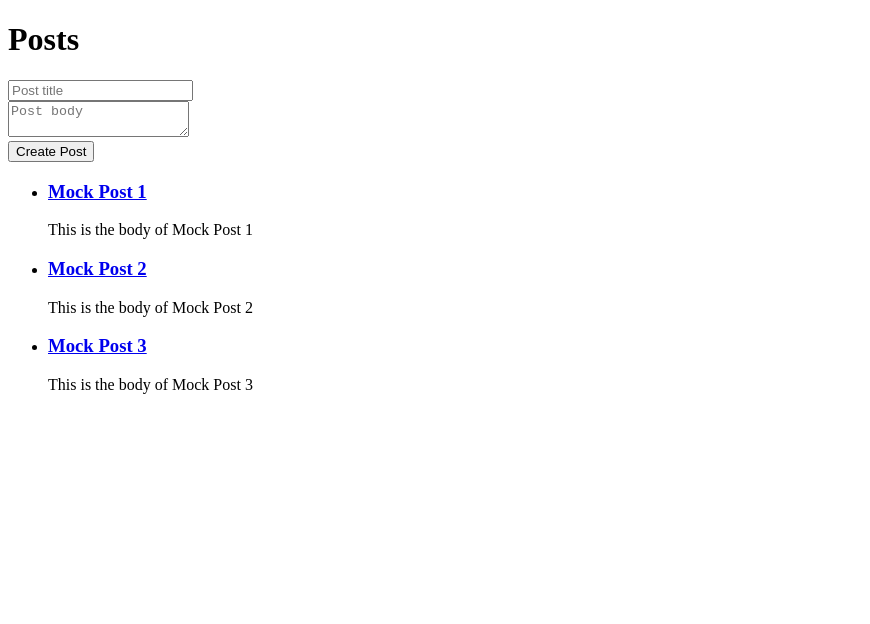
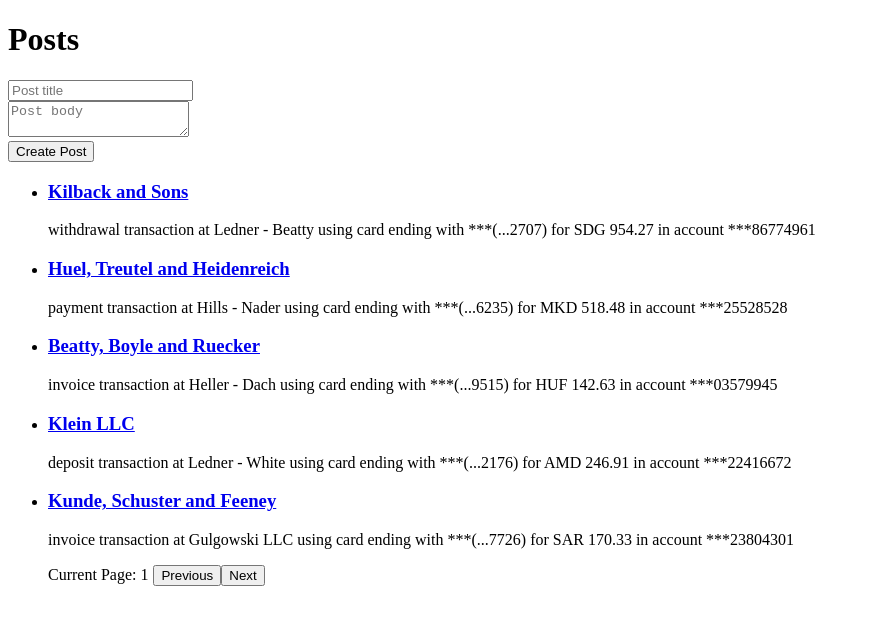
Before and after one commit to otabek/js-lab, a React (Vite) app: page / in a window 1280 px wide. Shown: the top 624 px of the page, without its empty margins (0-870 px from the left). Built offline with nearby package versions, Linux system fonts and the light colour scheme.

Commit message:
feat: posts pagination completed

```diff
--- a/package.json
+++ b/package.json
@@ -10,6 +10,7 @@
     "preview": "vite preview"
   },
   "dependencies": {
+    "@faker-js/faker": "^9.0.3",
     "@tanstack/react-query": "^5.56.2",
     "@tanstack/react-query-devtools": "^5.58.0",
     "react": "^18.3.1",
--- a/src/App.tsx
+++ b/src/App.tsx
@@ -1,138 +1,8 @@
-import React, { useState } from 'react'
-import { useMutation, useQuery, useQueryClient } from '@tanstack/react-query'
-import { createMockPost, fetchMockPosts, getPostById } from './data'
-
-function usePost(postId: number) {
-  return useQuery({
-    queryKey: ['post', postId],
-    queryFn: () => getPostById(postId),
-    enabled: !!postId,
-  })
-}
-
-const Post = ({
-  postId,
-  setPostId,
-}: {
-  postId: number
-  setPostId: React.Dispatch<React.SetStateAction<number>>
-}) => {
-  const { status, data, error, isFetching } = usePost(postId)
-
-  return (
-    <div>
-      <div>
-        <a onClick={() => setPostId(-1)} href="#">
-          Back
-        </a>
-      </div>
-      {!postId || status === 'pending' ? (
-        'Loading...'
-      ) : status === 'error' ? (
-        <span>Error: {error.message}</span>
-      ) : (
-        <>
-          <h1>{data?.title}</h1>
-          <div>
-            <p>{data?.body}</p>
-          </div>
-          <div>{isFetching ? 'Background Updating...' : ' '}</div>
-        </>
-      )}
-    </div>
-  )
-}
-
-const Posts = ({
-  setPostId,
-}: {
-  setPostId: React.Dispatch<React.SetStateAction<number>>
-}) => {
-  const queryClient = useQueryClient()
-  const [title, setTitle] = useState('')
-  const [body, setBody] = useState('')
-
-  const {
-    data: posts,
-    isLoading,
-    isError,
-  } = useQuery({ queryKey: ['posts'], queryFn: fetchMockPosts })
-
-  const mutation = useMutation({
-    mutationFn: createMockPost,
-    onSuccess: () => {
-      // Invalidate and refetch the posts query after a successful mutation
-      queryClient.invalidateQueries({ queryKey: ['posts'] })
-    },
-  })
-
-  const handleSubmit = (e: React.FormEvent) => {
-    e.preventDefault()
-    mutation.mutate({
-      title,
-      body,
-      userId: 1, // default user ID
-      id: Date.now(),
-    })
-    setTitle('')
-    setBody('')
-  }
-
-  if (isLoading) return <div>Loading...</div>
-  if (isError) return <div>Error loading posts</div>
-
-  return (
-    <div>
-      <h1>Posts</h1>
-
-      <form onSubmit={handleSubmit}>
-        <div>
-          <input
-            type="text"
-            placeholder="Post title"
-            value={title}
-            onChange={(e) => setTitle(e.target.value)}
-          />
-        </div>
-        <div>
-          <textarea
-            placeholder="Post body"
-            value={body}
-            onChange={(e) => setBody(e.target.value)}
-          />
-        </div>
-        <button type="submit">Create Post</button>
-      </form>
-
-      <ul>
-        {posts?.map((post) => (
-          <li key={post.id}>
-            <a
-              onClick={() => setPostId(post.id)}
-              href="#"
-              style={
-                // We can access the query data here to show bold links for
-                // ones that are cached
-                queryClient.getQueryData(['post', post.id])
-                  ? {
-                      fontWeight: 'bold',
-                      color: 'green',
-                    }
-                  : {}
-              }
-            >
-              <h3>{post.title}</h3>
-            </a>
-            <p>{post.body}</p>
-          </li>
-        ))}
-      </ul>
-    </div>
-  )
-}
+import React from "react";
+import { Post, Posts } from "./components";
 
 const App = () => {
-  const [postId, setPostId] = React.useState(-1)
+  const [postId, setPostId] = React.useState(-1);
 
   return (
     <div>
@@ -142,7 +12,7 @@ const App = () => {
         <Posts setPostId={setPostId} />
       )}
     </div>
-  )
-}
+  );
+};
 
-export default App
+export default App;
--- /dev/null
+++ b/src/components/Post.component.tsx
@@ -0,0 +1,34 @@
+import { usePost } from "../hooks";
+
+export const Post = ({
+  postId,
+  setPostId,
+}: {
+  postId: number;
+  setPostId: React.Dispatch<React.SetStateAction<number>>;
+}) => {
+  const { status, data, error, isFetching } = usePost(postId);
+
+  return (
+    <div>
+      <div>
+        <a onClick={() => setPostId(-1)} href="#">
+          Back
+        </a>
+      </div>
+      {!postId || status === "pending" ? (
+        "Loading..."
+      ) : status === "error" ? (
+        <span>Error: {error.message}</span>
+      ) : (
+        <>
+          <h1>{data?.title}</h1>
+          <div>
+            <p>{data?.body}</p>
+          </div>
+          <div>{isFetching ? "Background Updating..." : " "}</div>
+        </>
+      )}
+    </div>
+  );
+};
--- /dev/null
+++ b/src/components/Posts.component.tsx
@@ -0,0 +1,116 @@
+import {
+  keepPreviousData,
+  useMutation,
+  useQuery,
+  useQueryClient,
+} from "@tanstack/react-query";
+import { useState } from "react";
+import { createMockPost, fetchMockPosts } from "../data";
+import { MOCK_DATA_LIMIT, POST_LIMIT_IN_PAGE } from "../constants";
+
+export const Posts = ({
+  setPostId,
+}: {
+  setPostId: React.Dispatch<React.SetStateAction<number>>;
+}) => {
+  const [page, setPage] = useState<number>(1);
+  const queryClient = useQueryClient();
+  const [title, setTitle] = useState("");
+  const [body, setBody] = useState("");
+
+  const {
+    isError,
+    data: posts,
+    isLoading,
+  } = useQuery({
+    queryKey: ["posts", page],
+    queryFn: () => fetchMockPosts(page),
+    placeholderData: keepPreviousData,
+  });
+
+  const mutation = useMutation({
+    mutationFn: createMockPost,
+    onSuccess: () => {
+      // Invalidate and refetch the posts query after a successful mutation
+      queryClient.invalidateQueries({ queryKey: ["posts"] });
+    },
+  });
+
+  const handleSubmit = (e: React.FormEvent) => {
+    e.preventDefault();
+    mutation.mutate({
+      title,
+      body,
+      userId: 1, // default user ID
+      id: Date.now(),
+    });
+    setTitle("");
+    setBody("");
+  };
+
+  if (isLoading) return <div>Loading...</div>;
+  if (isError) return <div>Error loading posts</div>;
+
+  return (
+    <div>
+      <h1>Posts</h1>
+
+      <form onSubmit={handleSubmit}>
+        <div>
+          <input
+            type="text"
+            placeholder="Post title"
+            value={title}
+            onChange={(e) => setTitle(e.target.value)}
+          />
+        </div>
+        <div>
+          <textarea
+            placeholder="Post body"
+            value={body}
+            onChange={(e) => setBody(e.target.value)}
+          />
+        </div>
+        <button type="submit">Create Post</button>
+      </form>
+
+      <ul>
+        {posts?.map((post) => (
+          <li key={post.id}>
+            <a
+              onClick={() => setPostId(post.id)}
+              href="#"
+              style={
+                // We can access the query data here to show bold links for
+                // ones that are cached
+                queryClient.getQueryData(["post", post.id])
+                  ? {
+                      fontWeight: "bold",
+                      color: "green",
+                    }
+                  : {}
+              }
+            >
+              <h3>{post.title}</h3>
+            </a>
+            <p>{post.body}</p>
+          </li>
+        ))}
+
+        <span style={{ marginRight: "5px" }}>Current Page: {page}</span>
+        <button onClick={() => setPage((old) => Math.max(old - 1, 1))}>
+          Previous
+        </button>
+        <button
+          onClick={() => {
+            setPage((old) =>
+              Math.min(old + 1, MOCK_DATA_LIMIT / POST_LIMIT_IN_PAGE),
+            );
+          }}
+        >
+          Next
+        </button>
+      </ul>
+    </div>
+  );
+};
--- /dev/null
+++ b/src/components/index.ts
@@ -0,0 +1,2 @@
+export * from "./Post.component";
+export * from "./Posts.component";
--- /dev/null
+++ b/src/constants/index.ts
@@ -0,0 +1,2 @@
+export const POST_LIMIT_IN_PAGE = 5;
+export const MOCK_DATA_LIMIT = 20;
--- a/src/data.ts
+++ b/src/data.ts
@@ -1,66 +1,77 @@
+import { faker } from "@faker-js/faker";
+import { MOCK_DATA_LIMIT, POST_LIMIT_IN_PAGE } from "./constants";
+
 export type Post = {
-  id: number
-  title: string
-  body: string
-  userId: number
+  id: number;
+  title: string;
+  body: string;
+  userId: number;
+};
+
+// Initial mock posts
+let posts: Post[] = [];
+
+for (let i = 0; i < MOCK_DATA_LIMIT; i++) {
+  const post: Post = {
+    id: faker.number.int(),
+    title: faker.company.name(),
+    body: faker.finance.transactionDescription(),
+    userId: faker.number.int(),
+  };
+
+  posts.push(post);
 }
 
-// Initial mock posts
-let posts: Post[] = [
-  {
-    id: 1,
-    title: 'Mock Post 1',
-    body: 'This is the body of Mock Post 1',
-    userId: 1,
-  },
-  {
-    id: 2,
-    title: 'Mock Post 2',
-    body: 'This is the body of Mock Post 2',
-    userId: 1,
-  },
-  {
-    id: 3,
-    title: 'Mock Post 3',
-    body: 'This is the body of Mock Post 3',
-    userId: 2,
-  },
-]
+// Simulate fetching all posts
+export const fetchMockPosts = async (
+  page: number = 1,
+): Promise<Array<Post>> => {
+  return new Promise((resolve, reject) => {
+    if (page <= 0) {
+      setTimeout(() => reject("Page number cannot be less then or equal 0!"));
+    }
+    const paginatedPosts = paginator(posts, POST_LIMIT_IN_PAGE, page);
+    setTimeout(() => resolve(paginatedPosts), 500); // Simulate network latency
+  });
+};
 
-// Simulate fetching all posts
-export const fetchMockPosts = async (): Promise<Array<Post>> => {
-  return new Promise((resolve) => {
-    setTimeout(() => resolve(posts), 500) // Simulate network latency
-  })
-}
+export const paginator = <T>(
+  data: T[],
+  pageLimit: number,
+  pageNumber: number,
+) => {
+  const pageStartIndex = pageLimit * (pageNumber - 1);
+  const pageEndIndex = pageStartIndex + pageLimit;
+  return data.slice(pageStartIndex, pageEndIndex);
+};
 
 // Simulate fetching a single post by ID
 export const fetchMockPostById = async (
-  id: number
+  id: number,
 ): Promise<Post | undefined> => {
   return new Promise((resolve) => {
     setTimeout(() => {
-      const post = posts.find((post) => post.id === id)
-      resolve(post)
-    }, 500) // Simulate network latency
-  })
-}
+      const post = posts.find((post) => post.id === id);
+      resolve(post);
+    }, 500); // Simulate network latency
+  });
+};
 
 export const createMockPost = async (post: Post): Promise<Post> => {
   return new Promise((resolve) => {
     setTimeout(() => {
-      posts = [...posts, post]
-      resolve(post)
-    }, 500) // Simulate network latency
-  })
-}
+      posts = [...posts, post];
+      resolve(post);
+    }, 500); // Simulate network latency
+  });
+};
 
 export const getPostById = (id: number): Promise<Post | undefined> => {
   // Simulate fetching a single post by ID
   return new Promise((resolve) => {
     setTimeout(() => {
-      const post = posts.find((post) => post.id === id)
-      resolve(post)
-    }, 1000) // Simulate network latency
-  })
-}
+      const post = posts.find((post) => post.id === id);
+      resolve(post);
+    }, 1000); // Simulate network latency
+  });
+};
--- /dev/null
+++ b/src/hooks/index.ts
@@ -0,0 +1 @@
+export * from "./usePost";
--- /dev/null
+++ b/src/hooks/usePost.tsx
@@ -0,0 +1,10 @@
+import { useQuery } from "@tanstack/react-query";
+import { getPostById } from "../data";
+
+export function usePost(postId: number) {
+  return useQuery({
+    queryKey: ["post", postId],
+    queryFn: () => getPostById(postId),
+    enabled: !!postId,
+  });
+}
```
Also changed, not shown: 1 other file (tests, documents, lock files or other folders).
